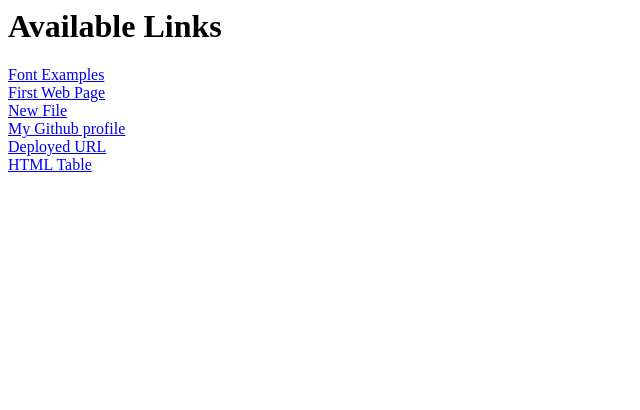
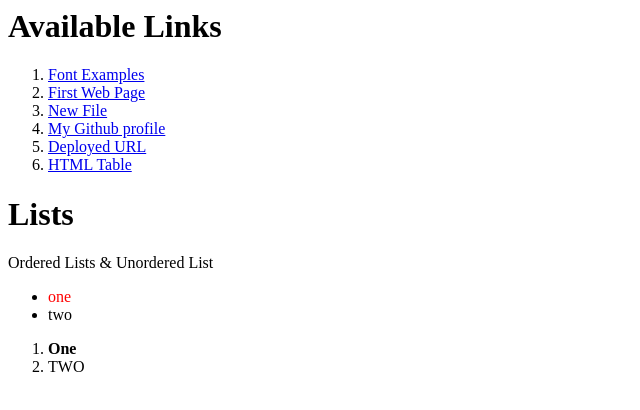
Before and after one commit to bhandarisaurav/bhandarisaurav.github.io, a plain HTML site: page index.html in a window 1280 px wide. Shown: the whole page, without its empty margins (0-640 px from the left). Drawn offline with Linux system fonts and the light colour scheme.

Commit message:
:zap: Lists

```diff
--- a/index.html
+++ b/index.html
@@ -3,16 +3,31 @@
     <title>Index Page</title>
     <body>
       <h1>Available Links</h1>
-      <a href="font.html">Font Examples</a><br />
-      <a href="firstWebPage.html">First Web Page</a><br />
-      <a href="newFile.html">New File</a><br />
+      <ol>
+        <li><a href="font.html">Font Examples</a></li>
+        <li><a href="firstWebPage.html">First Web Page</a></li>
+        <li><a href="newFile.html">New File</a></li>
+        <li>
+          <a href="https://github.com/bhandarisaurav/bhandarisaurav.github.io"
+            >My Github profile</a
+          >
+        </li>
+        <li><a href="https://bhandarisaurav.github.io">Deployed URL</a></li>
+        <li><a href="table.html">HTML Table</a></li>
+      </ol>
 
-      <a href="https://github.com/bhandarisaurav/bhandarisaurav.github.io"
-        >My Github profile</a
-      ><br />
+      <h1>Lists</h1>
+      Ordered Lists & Unordered List
 
-      <a href="https://bhandarisaurav.github.io">Deployed URL</a><br />
-      <a href="table.html">HTML Table</a><br />
+      <ul>
+        <li><font color="red">one</font></li>
+        <li>two</li>
+      </ul>
+
+      <ol>
+        <li><b>One</b></li>
+        <li>TWO</li>
+      </ol>
     </body>
   </head>
 </html>
```
